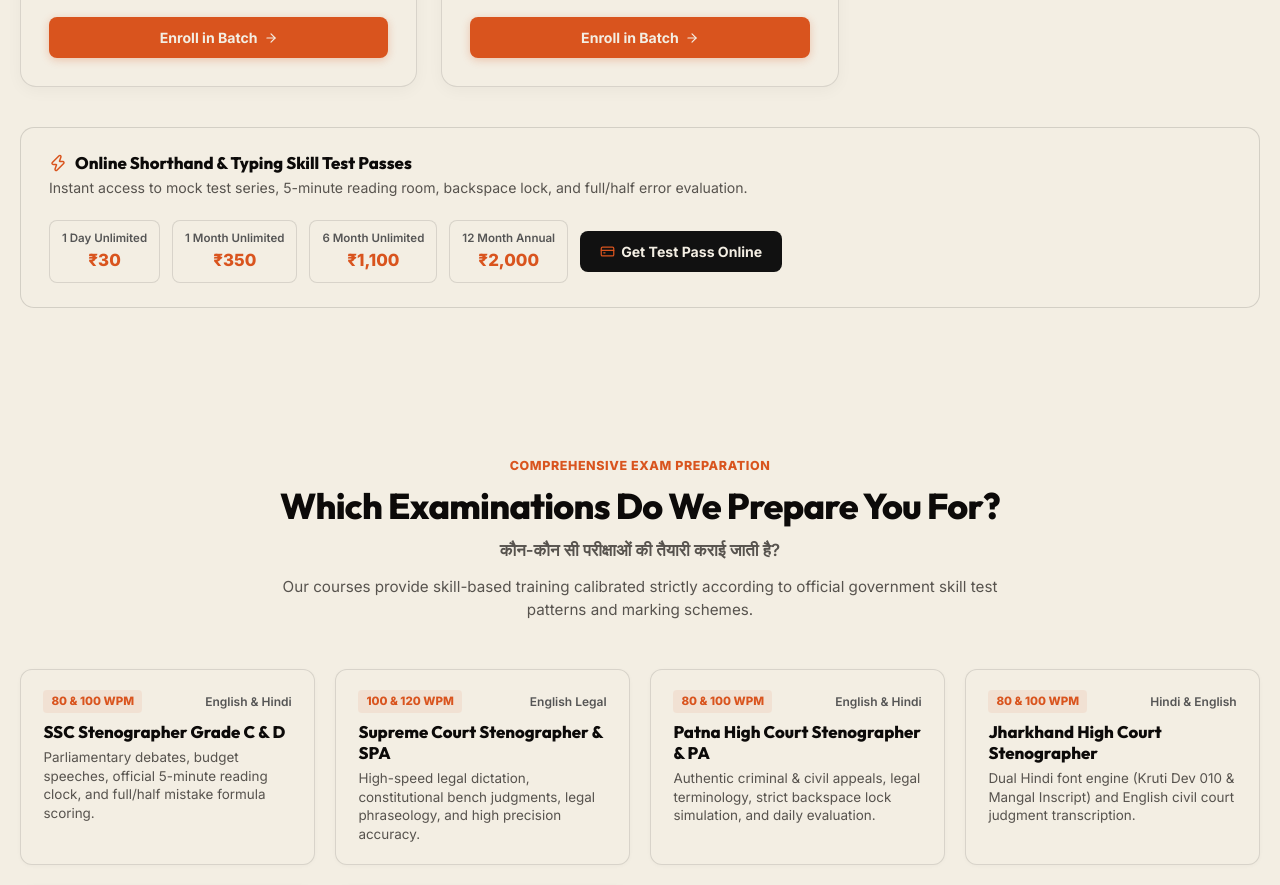
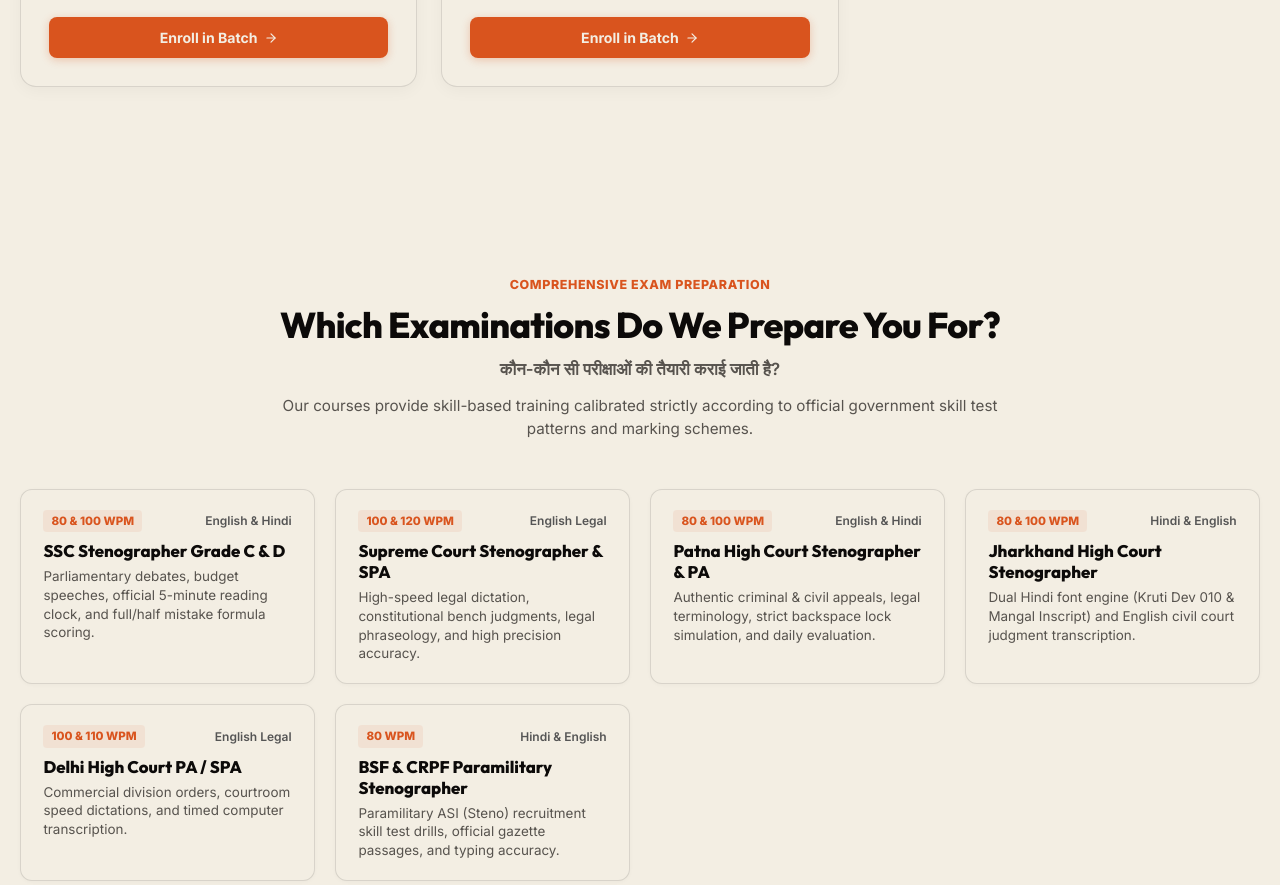
Before and after one commit to codemonkx/shorthandplus, a React (Vite) app: page / in a window 1280 px wide. Shown: the part 1980-2865 px from the top of the page. Built offline with nearby package versions, Linux system fonts and the light colour scheme; no server answers.

Commit message:
refactor(landing): remove online skill test passes bar from home page

```diff
--- a/src/views/LandingPage.jsx
+++ b/src/views/LandingPage.jsx
@@ -194,13 +194,6 @@ export default function LandingPage({
         "Government recognized diploma with QR code verification"
       ]
     }
-  ];
-
-  const skillTestPasses = [
-    { name: "1 Day Unlimited", price: "₹30", note: "Trial Skill Pass" },
-    { name: "1 Month Unlimited", price: "₹350", note: "Most Popular" },
-    { name: "6 Month Unlimited", price: "₹1,100", note: "Best Value (Save ₹1,000)" },
-    { name: "12 Month Annual", price: "₹2,000", note: "Complete 365 Days Access" }
   ];
 
   return (
@@ -639,76 +632,6 @@ export default function LandingPage({
                 </div>
               </div>
             ))}
-          </div>
-
-          {/* Skill Test Passes Bar (From user's price image: ₹30, ₹350, ₹1100, ₹2000) */}
-          <div style={{
-            background: '#F3EEE3',
-            border: '1px solid rgba(17, 17, 17, 0.14)',
-            borderRadius: '14px',
-            padding: '1.5rem 1.75rem',
-            display: 'flex',
-            flexWrap: 'wrap',
-            alignItems: 'center',
-            justifyContent: 'space-between',
-            gap: '1.25rem'
-          }}>
-            <div>
-              <div style={{ display: 'flex', alignItems: 'center', gap: '8px', marginBottom: '4px' }}>
-                <Zap size={18} color="#D9541E" />
-                <h4 style={{ fontSize: '1.05rem', fontWeight: 800, color: '#111111', margin: 0 }}>
-                  Online Shorthand & Typing Skill Test Passes
-                </h4>
-              </div>
-              <p style={{ fontSize: '0.88rem', color: '#555555', margin: 0 }}>
-                Instant access to mock test series, 5-minute reading room, backspace lock, and full/half error evaluation.
-              </p>
-            </div>
-
-            <div style={{ display: 'flex', flexWrap: 'wrap', gap: '0.75rem', alignItems: 'center' }}>
-              {skillTestPasses.map((p, idx) => (
-                <div
-                  key={idx}
-                  style={{
-                    background: '#F3EEE3',
-                    border: '1px solid rgba(17, 17, 17, 0.12)',
-                    borderRadius: '8px',
-                    padding: '8px 12px',
-                    textAlign: 'center'
-                  }}
-                >
-                  <span style={{ display: 'block', fontSize: '0.72rem', color: '#555555', fontWeight: 600 }}>{p.name}</span>
-                  <span style={{ fontSize: '1.05rem', fontWeight: 850, color: '#D9541E' }}>{p.price}</span>
-                </div>
-              ))}
-
-              <button
-                type="button"
-                onClick={() => {
-                  if (onSelectPlan) {
-                    onSelectPlan(PRICING_PLANS[1]);
-                  } else if (onOpenCheckout) {
-                    onOpenCheckout();
-                  }
-                }}
-                style={{
-                  background: '#111111',
-                  color: '#F3EEE3',
-                  border: 'none',
-                  borderRadius: '8px',
-                  padding: '0.75rem 1.25rem',
-                  fontSize: '0.88rem',
-                  fontWeight: 700,
-                  cursor: 'pointer',
-                  display: 'flex',
-                  alignItems: 'center',
-                  gap: '6px'
-                }}
-              >
-                <CreditCard size={15} color="#D9541E" />
-                <span>Get Test Pass Online</span>
-              </button>
-            </div>
           </div>
 
         </div>
```
